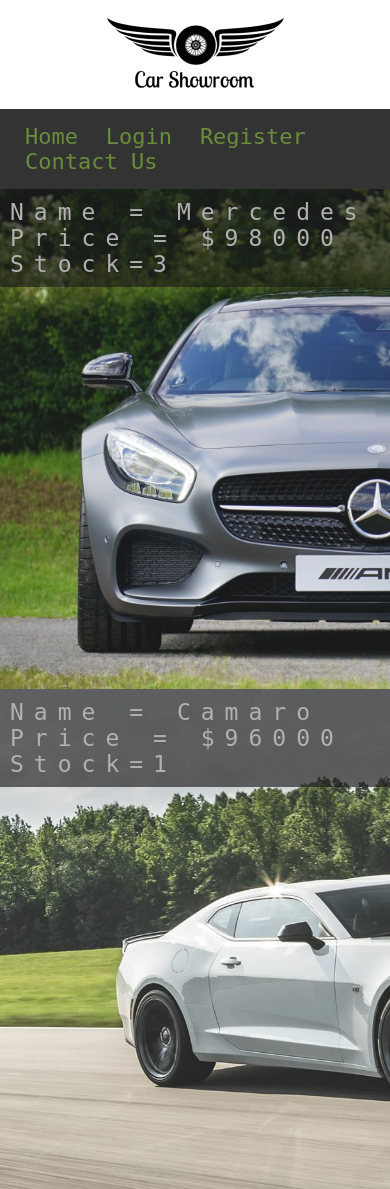
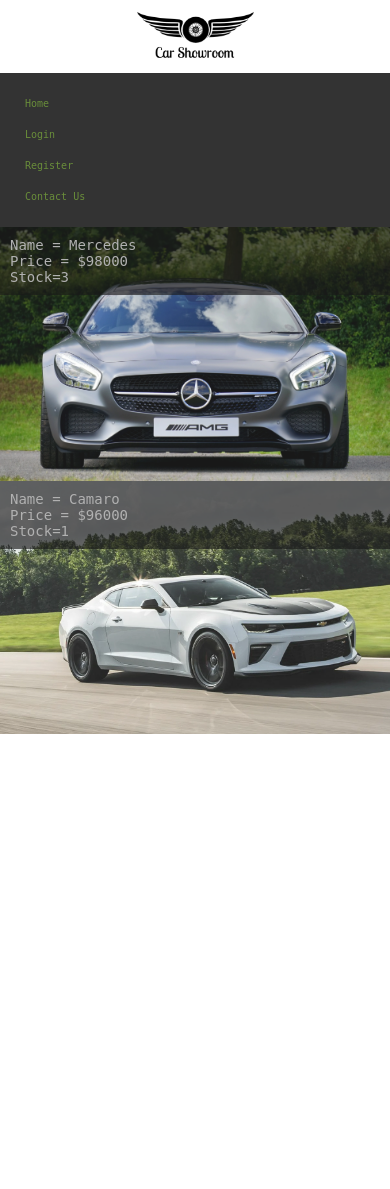
Before and after one commit to ayush-shah/Car-Showroom, a PHP site: page / in a window 390 px wide. After the commit the page ends 734 px from the top, so only its background shows below. Run offline with PHP 8.4, Linux system fonts and the light colour scheme; data comes from the database, SQL or seed files in the repository.

Commit message:
Made It A Little Responsive

```diff
--- a/CSS/main.css
+++ b/CSS/main.css
@@ -83,7 +83,7 @@ button{
 }
 
 #parallax{
-  min-height: 500px;
+  min-height: 555px;
   opacity:0.9;
   position: relative;
   background-attachment: fixed;
@@ -103,7 +103,7 @@ button{
 .contentSec{
 	display:none;
 }
-@media screen and (max-width:425px) and (max-height:628px) {
+@media screen and (max-width:1000px), screen and (max-height:500px) {
   *{
     font-size: 12px;
   }
@@ -124,5 +124,6 @@ button{
   #parallax{
     min-height: 65vmin;
     background-attachment: unset;
+    background-size: cover;
   }
 }
```
